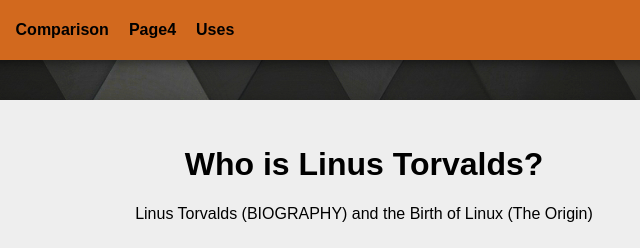
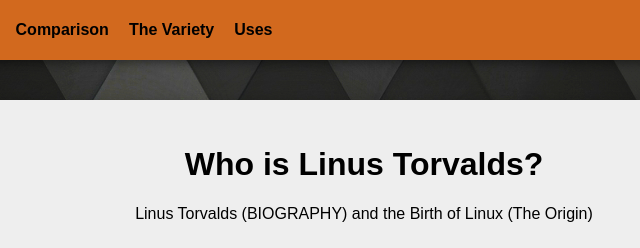
Before and after one commit to Davide-Scr/Compito-Inglese, a plain HTML site: page page1.html in a window 1280 px wide. Shown: the top 248 px of the page, 276-916 px from the left. Drawn offline with Linux system fonts and the light colour scheme.

Commit message:
Update page1.html

```diff
--- a/page1.html
+++ b/page1.html
@@ -141,7 +141,7 @@
             <li><a href="page1.html">Biography</a></li>
             <li><a href="page2.html">The ideology</a></li>
             <li><a href="page3.html">Comparison</a></li>
-            <li><a href="page4.html">Page4</a></li>
+            <li><a href="page4.html">The Variety</a></li>
             <li><a href="page5.html">Uses</a></li>
         </ul>
     </nav>
```
